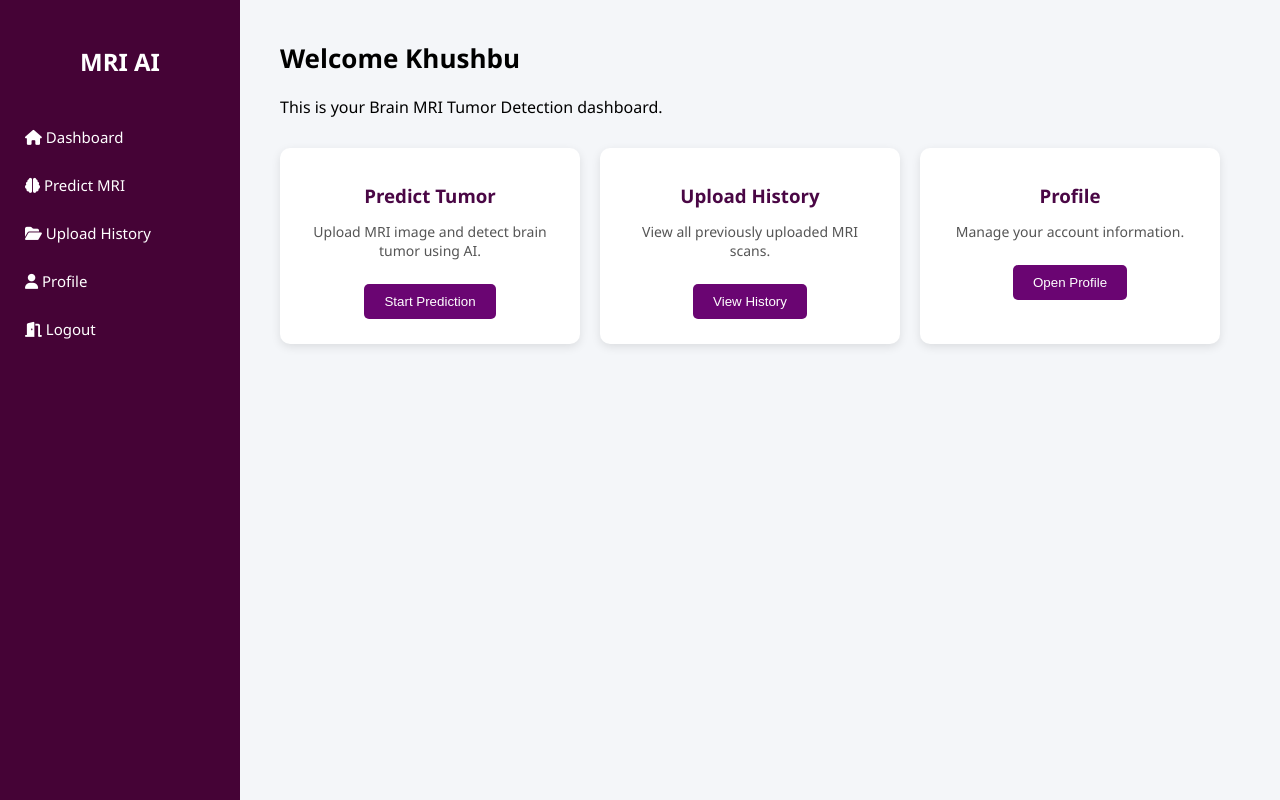
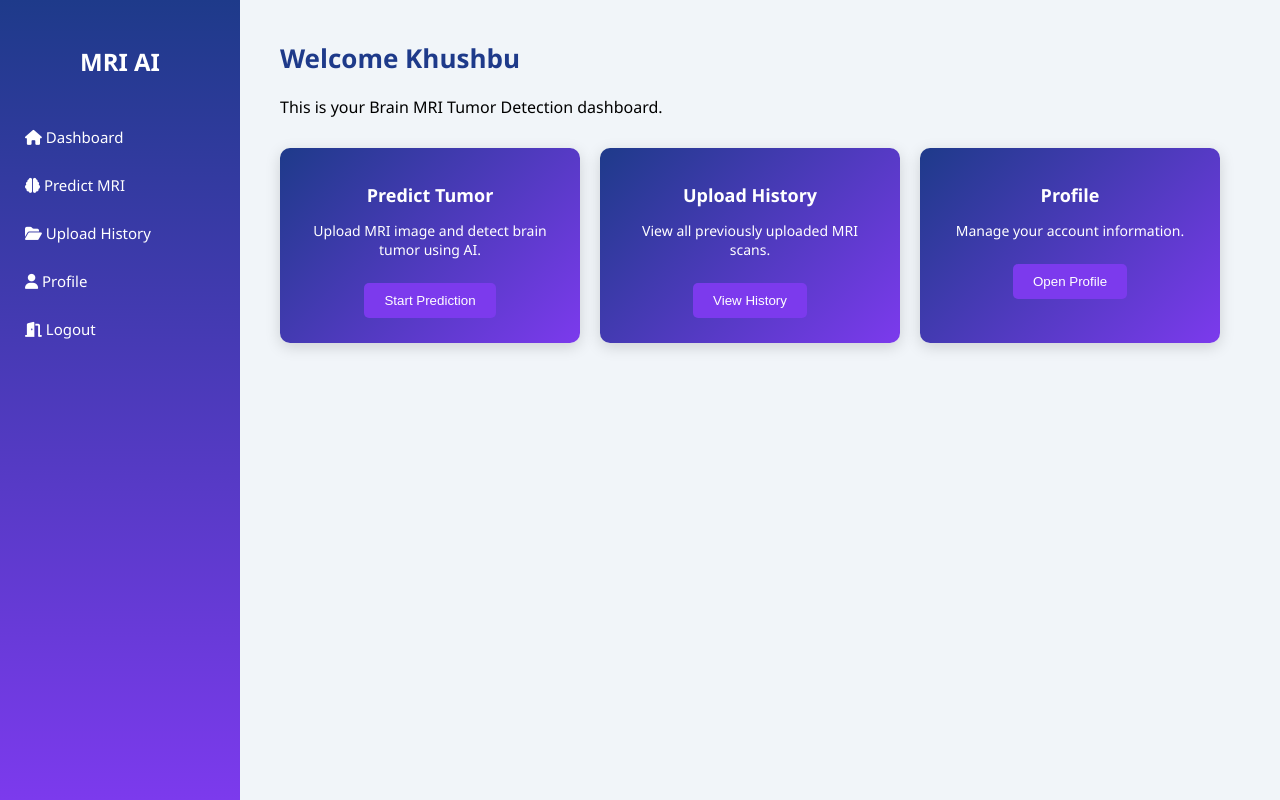
Before and after one commit to Khushbumandal2060/TumorDetect, a Flask app: page /dashboard in a window 1280 px wide. Run offline with Flask 3, Linux system fonts and the light colour scheme; a user stored in the database is signed in; data comes from the database, SQL or seed files in the repository; data that the repository does not hold is empty.

Commit message:
Improved dashboard styles and layout
Refactor CSS styles for dashboard layout and design.

```diff
--- a/backend/templates/dashboard.html
+++ b/backend/templates/dashboard.html
@@ -6,24 +6,35 @@
     <link rel="stylesheet" href="https://cdnjs.cloudflare.com/ajax/libs/font-awesome/6.4.0/css/all.min.css">
 
     <style>
+        :root {
+            --primary: #1e3a8a;
+            /* navy */
+            --secondary: #7c3aed;
+            /* purple */
+            --accent: var(--secondary);
+            /* accent */
+            --light: #f1f5f9;
+            /* page background */
+            --dark: #0f172a;
+            /* dark background */
+        }
+
         body {
             margin: 0;
-            font-family: Segoe UI, Arial;
-            background: #f4f6f9;
+            font-family: 'Segoe UI', Arial, sans-serif;
+            background: var(--light);
         }
 
         /* Layout */
-
         .container {
             display: flex;
             height: 100vh;
         }
 
         /* Sidebar */
-
         .sidebar {
             width: 240px;
-            background: #450336;
+            background: linear-gradient(180deg, var(--primary), var(--secondary));
             color: white;
             padding-top: 25px;
         }
@@ -44,27 +55,25 @@
         }
 
         .sidebar a:hover {
-            background: #4a034f;
+            background: var(--accent);
             padding-left: 30px;
         }
 
         /* Main */
-
         .main {
             flex: 1;
             padding: 40px;
         }
 
         /* Top heading */
-
         .header {
             font-size: 26px;
             font-weight: 600;
             margin-bottom: 20px;
+            color: var(--primary);
         }
 
         /* Cards */
-
         .cards {
             display: flex;
             gap: 20px;
@@ -72,28 +81,27 @@
         }
 
         .card {
-            background: white;
+            background: linear-gradient(135deg, var(--primary), var(--secondary));
+            color: white;
             padding: 25px;
             border-radius: 10px;
-            box-shadow: 0 3px 10px rgba(0, 0, 0, 0.1);
             width: 250px;
             text-align: center;
+            box-shadow: 0 4px 15px rgba(0, 0, 0, 0.15);
         }
 
         .card h3 {
             margin: 10px 0;
-            color: #4a0745;
+            font-size: 18px;
         }
 
         .card p {
-            color: #555;
             font-size: 14px;
         }
 
         /* Button */
-
         .btn {
-            background: #6a0572;
+            background: var(--accent);
             color: white;
             padding: 10px 20px;
             border: none;
@@ -103,10 +111,16 @@
         }
 
         .btn:hover {
-            background: #4a034f;
+            background: var(--secondary);
+        }
+
+        @media (max-width: 900px) {
+            .cards {
+                flex-direction: column;
+                gap: 15px;
+            }
         }
     </style>
-
 </head>
 
 <body>
@@ -114,7 +128,6 @@
     <div class="container">
 
         <!-- Sidebar -->
-
         <div class="sidebar">
 
             <h2>MRI AI</h2>
@@ -127,19 +140,16 @@
 
         </div>
 
-
         <!-- Main -->
-
         <div class="main">
 
             <div class="header">
-                Welcome {{user.username}}
+                Welcome {{ user.username }}
             </div>
 
             <p>This is your Brain MRI Tumor Detection dashboard.</p>
 
             <!-- Dashboard cards -->
-
             <div class="cards">
 
                 <div class="card">
```
